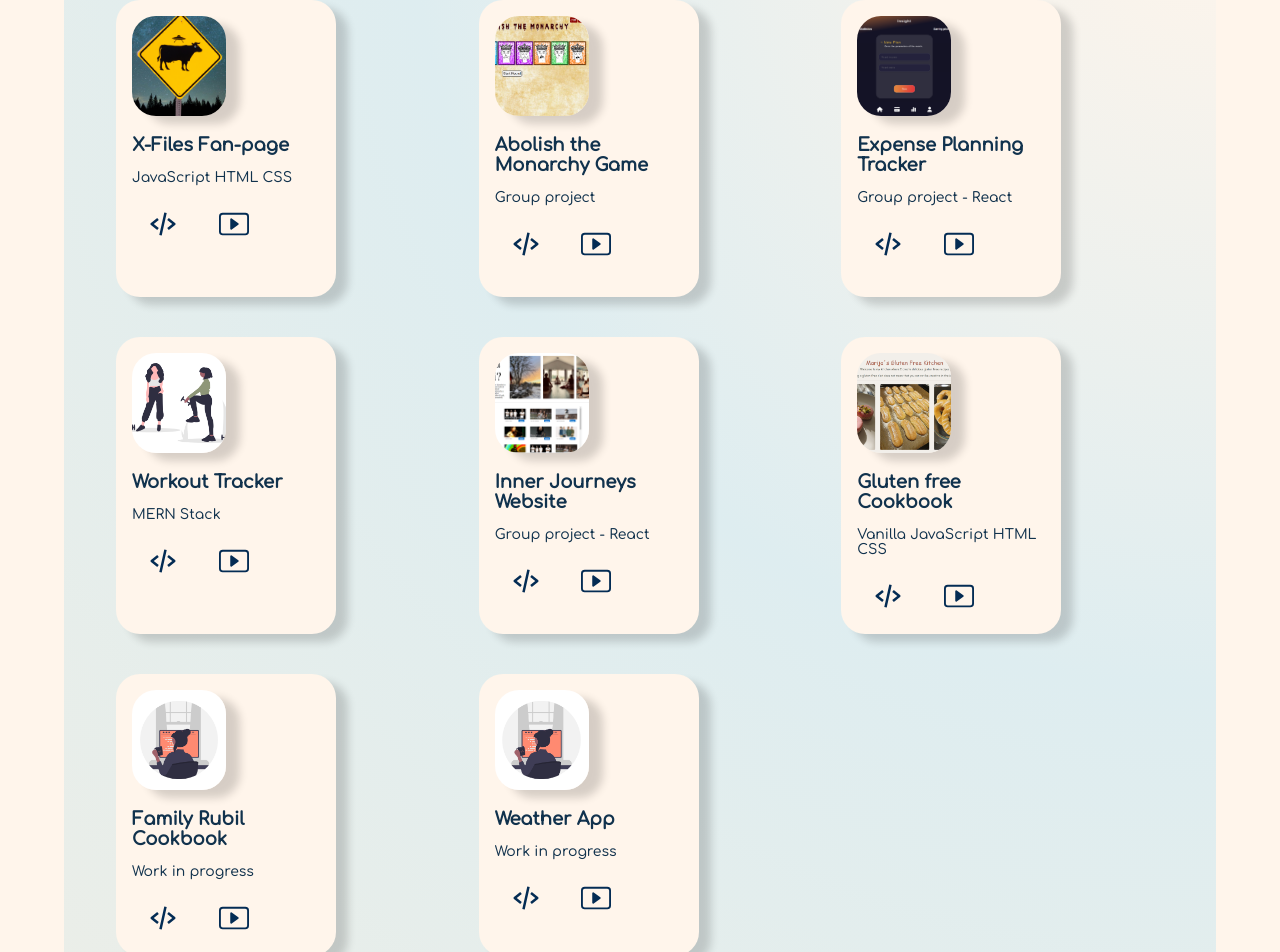
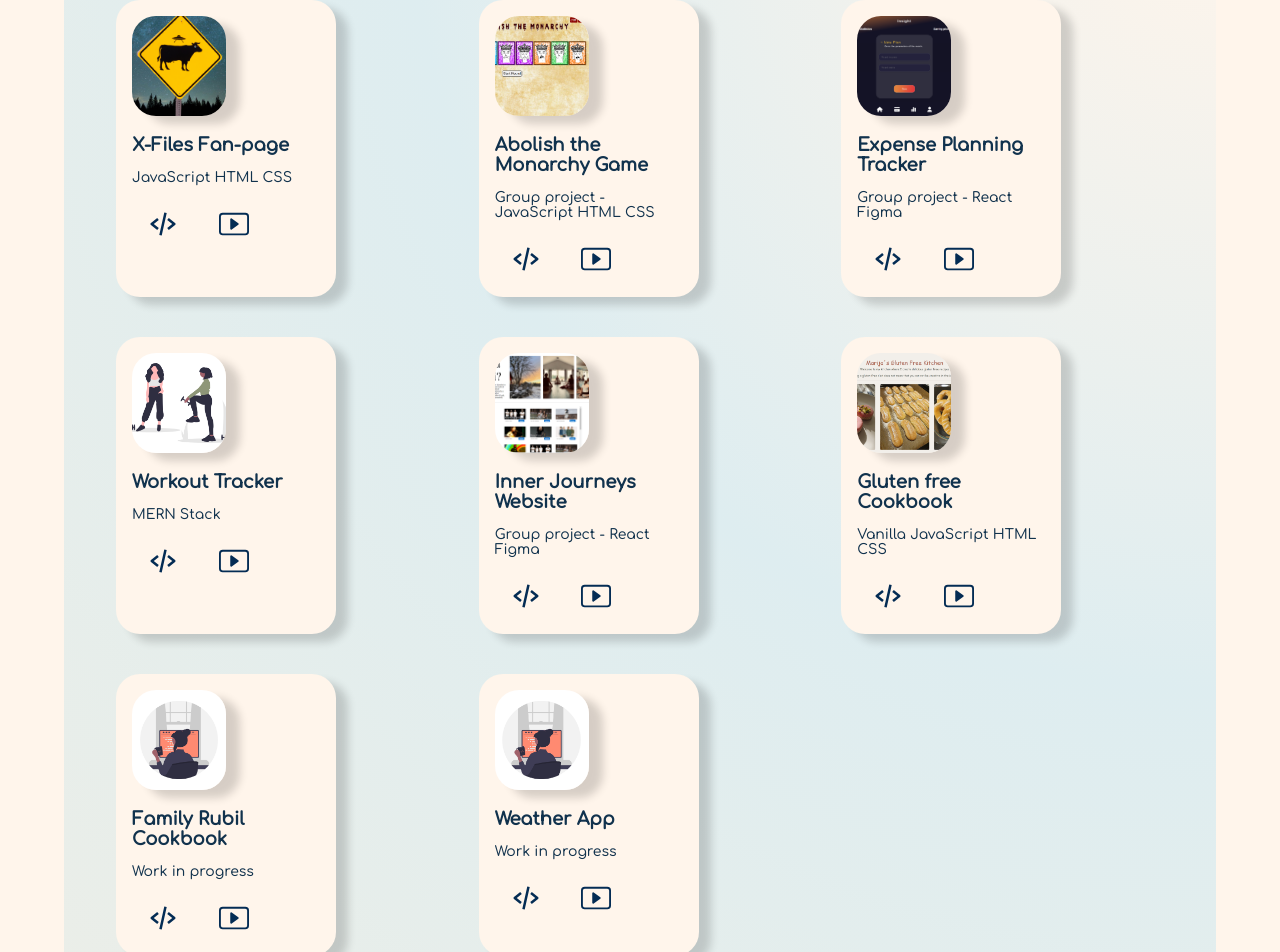
Before and after one commit to rubilmarija/marija-portfolio, a React (Create React App) app: page / in a window 1280 px wide. Shown: the part 2817-3769 px from the top of the page. Built offline with nearby package versions, Linux system fonts and the light colour scheme; a web font is replaced by a local one.

Commit message:
Small update content / Add animation

```diff
--- a/src/assets/portfolio.json
+++ b/src/assets/portfolio.json
@@ -11,7 +11,7 @@
     "id": 2,
     "title": "Abolish the Monarchy Game",
     "image": "./assets/abolishthemonarchy.png",
-    "description": "Group project",
+    "description": "Group project - JavaScript HTML CSS",
     "github": "https://github.com/rubilmarija/Aabolish-the-monarchy.git",
     "site": "https://abolishthemonarchy.netlify.app/"
   },
@@ -19,7 +19,7 @@
     "id": 3,
     "title": "Expense Planning Tracker",
     "image": "./assets/expensetracker.png",
-    "description": "Group project - React",
+    "description": "Group project - React Figma",
     "github": "https://github.com/rubilmarija/expense-planning-tracker.git",
     "site": "https://graceful-gecko-f0835c.netlify.app/"
   },
@@ -35,7 +35,7 @@
     "id": 5,
     "title": "Inner Journeys Website",
     "image": "./assets/innerjourneys.png",
-    "description": "Group project - React",
+    "description": "Group project - React Figma",
     "github": "https://github.com/rubilmarija/inner-journeys-collab.git",
     "site": "https://hilarious-kitten-abef04.netlify.app/"
   },
--- a/src/components/Projects/Projects.js
+++ b/src/components/Projects/Projects.js
@@ -1,4 +1,4 @@
-import React, { useRef } from 'react';
+import React from 'react';
 import ProjectsCard from './ProjectsCard';
 import './Projects.css';
 import portfolio from '../../assets/portfolio.json';
@@ -6,14 +6,14 @@ import portfolio from '../../assets/portfolio.json';
 
 const Projects = () => {
     return (
-        <div className='projects-container section__margin'>
+        <div className='projects-container section__margin' id='projects'>
             <div className='projects-heading'>
                 <h1 className='gradient__text'>Projects</h1>
             </div>
             <div>
 
             </div>
-            <div className='cards-container'>
+            <div className='cards-container' >
                 {portfolio.map((product, index) => {
                     return (
                         <ProjectsCard
--- a/src/components/Projects/ProjectsCard.js
+++ b/src/components/Projects/ProjectsCard.js
@@ -5,7 +5,13 @@ import { BsPlayBtn } from 'react-icons/bs';
 
 const ProjectsCard = ({ title, image, description, github, site }) => {
     return (
-        <div class="card">
+        <div
+            class="card"
+            data-aos="flip-left"
+            data-aos-easing="ease-in"
+            data-aos-delay="50"
+            data-aos-duration="400"
+        >
             <img src={image} alt='img' />
             <div className='card-info'>
                 <h2>{title}</h2>
```
